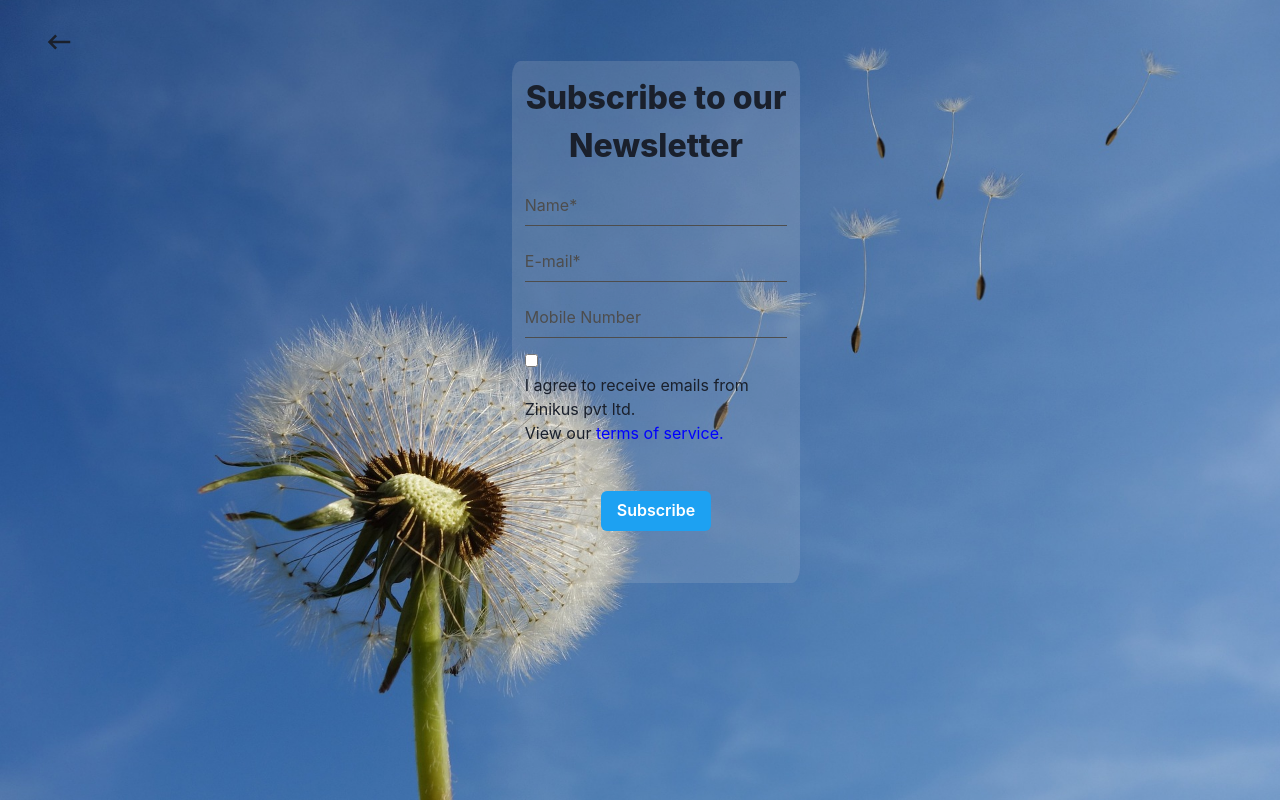
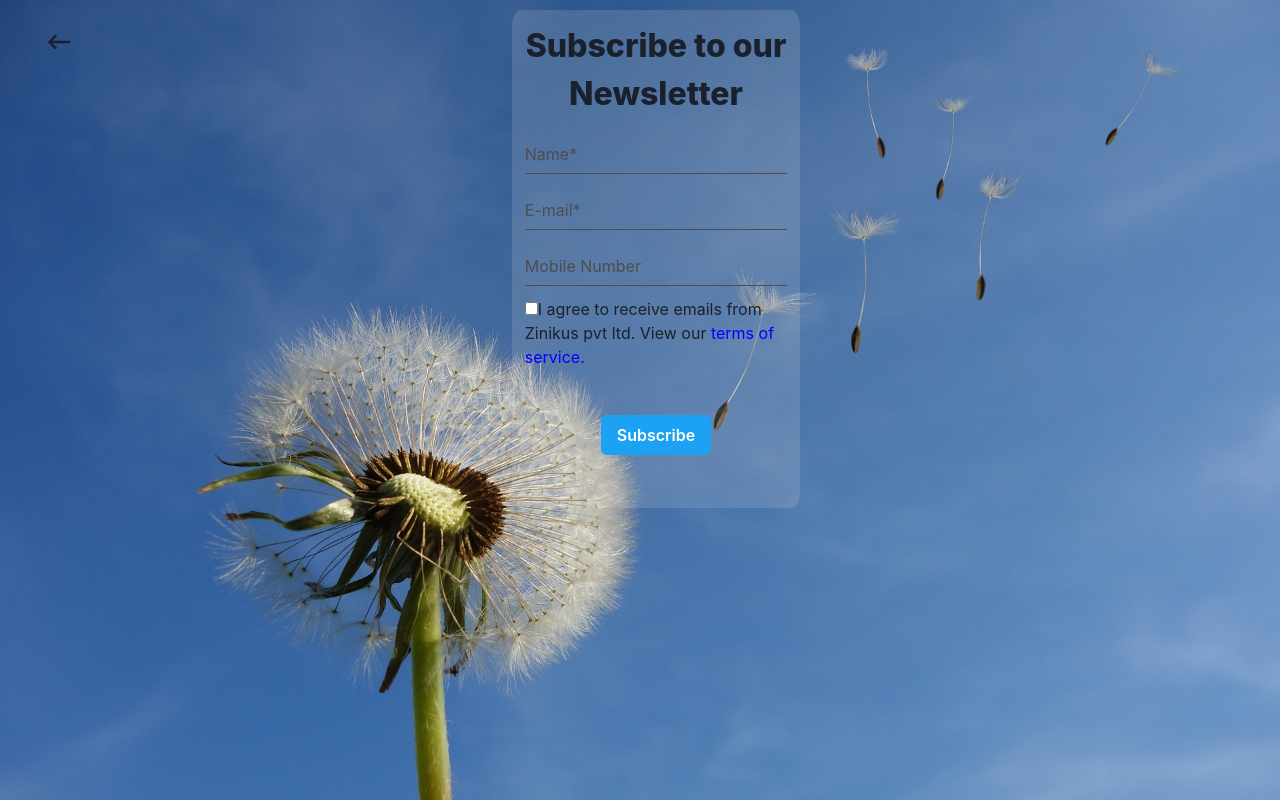
Before and after one commit to UjjwalPasahan/ZINIKUSWEB, a React (Create React App) app in the folder client/: page /newsletter in a window 1280 px wide. Built offline with nearby package versions, Linux system fonts and the light colour scheme; a web font is replaced by a local one.

Commit message:
some minor changes

```diff
--- a/client/src/components/News.jsx
+++ b/client/src/components/News.jsx
@@ -46,8 +46,8 @@ const signup = () => {
             colorScheme="facebook"
           />
           <div className='checkboxText'>
-          <input value="test" type="checkbox" /><br />
-            I agree to receive emails from Zinikus pvt ltd. <br />
+          <input value="test" type="checkbox" />
+            I agree to receive emails from Zinikus pvt ltd.
             View our <a href="/TermsConditions" style={{color:"Blue"}}>terms of service.</a></div>
           <Button colorScheme="twitter" m={'10'} variant={'solid'}>
             Subscribe
--- a/client/src/styles/news.css
+++ b/client/src/styles/news.css
@@ -20,7 +20,7 @@
 }
 .newsletterContent{
     background: rgba(218, 218, 218, 0.162);
-    margin-top: -9%;
+    margin-top: -13%;
     padding: 1%;
     width: 20%;
     border-radius: 3%;
```
